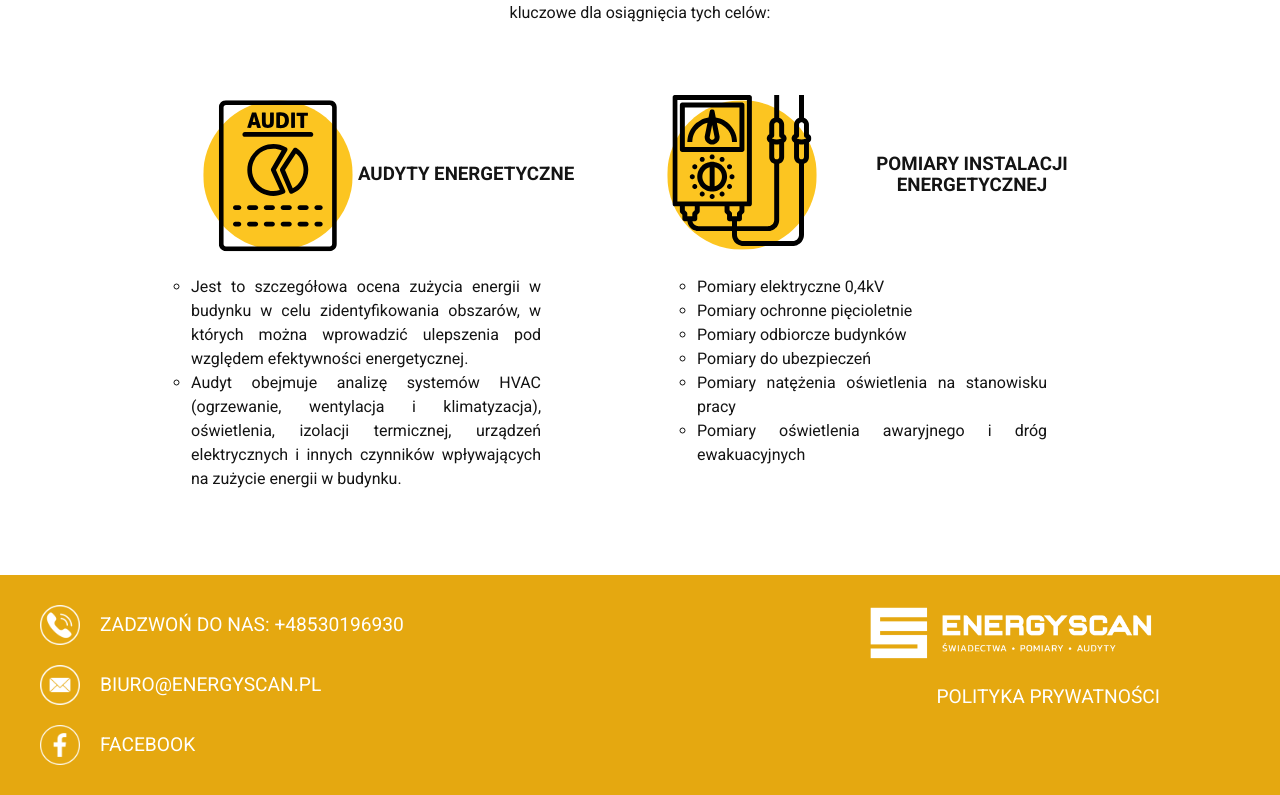
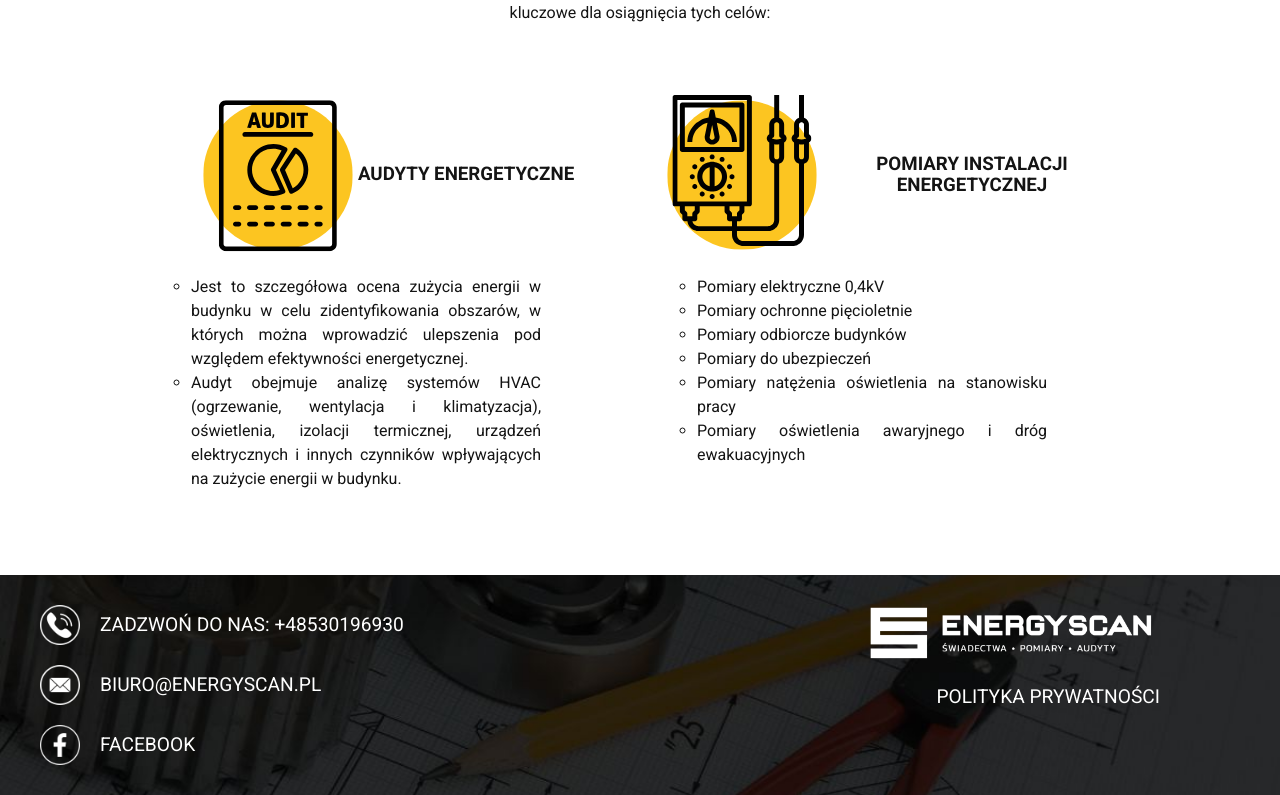
Before and after one commit to JustynaKow/Energyscan.pl, a React (Create React App) app: page /#/ in a window 1280 px wide. Shown: the part 5013-5808 px from the top of the page. Built offline with nearby package versions, Linux system fonts and the light colour scheme.

Commit message:
changing background in Footer

```diff
--- a/src/common/Footer/styled.js
+++ b/src/common/Footer/styled.js
@@ -1,10 +1,11 @@
 import styled from "styled-components";
 import { Link } from "react-router-dom";
+import background from "../../images/backgorund.jpg";
 
 export const Wrapper = styled.div`
   padding: 20px;
   width: 100%;
-  background: ${({ theme }) => theme.color.gamboge};
+  background: center / cover no-repeat url(${background});
   color: ${({ theme }) => theme.color.white};
   font-size: 1.2rem;
   text-transform: uppercase;
@@ -41,6 +42,10 @@ export const Hyperlink = styled.a`
     text-decoration: underline;
   }
 
+  @media (max-width: ${({ theme }) => theme.breakpoint.tabletMax}px) {
+    font-size: smaller;
+  }
+
 `;
 
 export const StyledLink = styled(Link)`
```
Also changed, not shown: src/images/backgorund.jpg (added).
